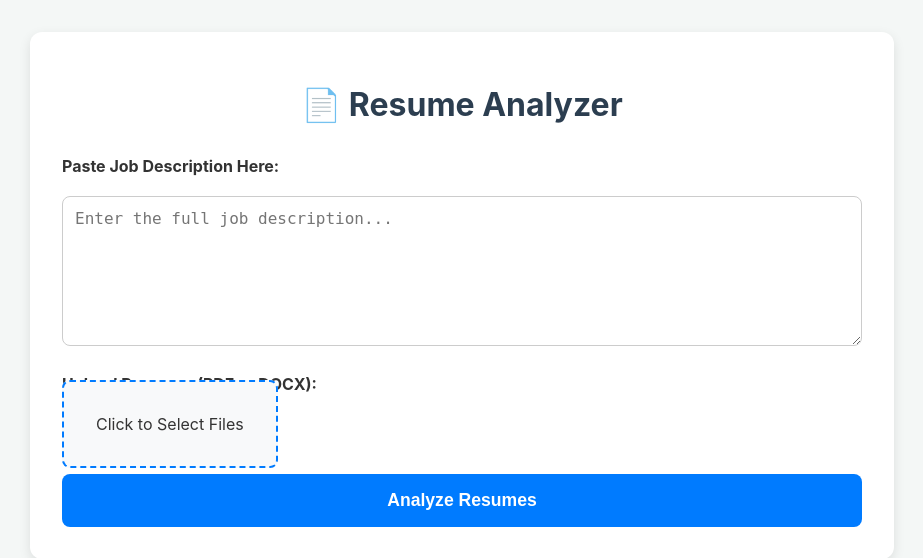
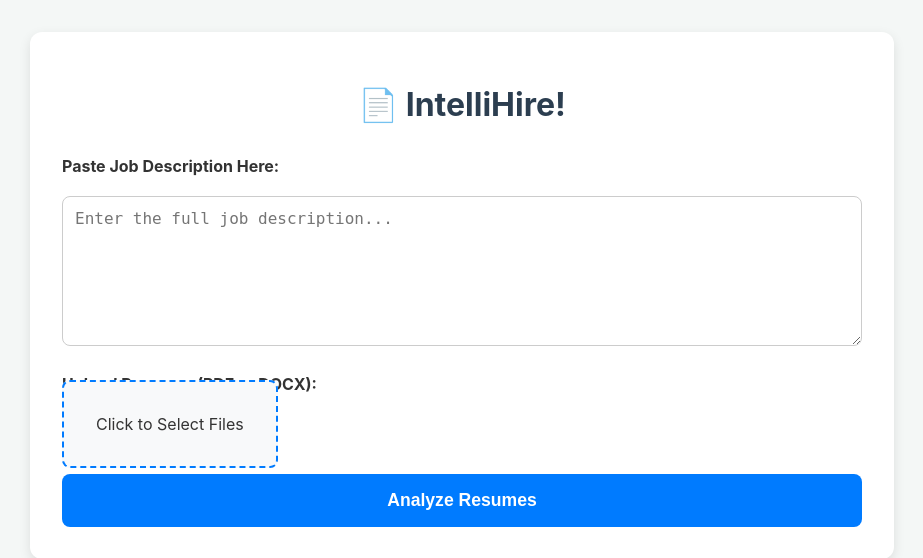
Before and after one commit to SGgda/Resume-Analyzer-and-Fake-Job-detector, a Flask app: page / in a window 1280 px wide. Shown: the top 558 px of the page, without its empty margins (178-1101 px from the left). Run offline with Flask 3, Linux system fonts and the light colour scheme.

Commit message:
Made changes in the frontend

```diff
--- a/templates/index.html
+++ b/templates/index.html
@@ -3,7 +3,7 @@
 <head>
     <meta charset="UTF-8">
     <meta name="viewport" content="width=device-width, initial-scale=1.0">
-    <title>Resume Analyzer</title>
+    <title>IntelliHire!</title>
     <style>
         body { font-family: -apple-system, BlinkMacSystemFont, "Segoe UI", Roboto, "Helvetica Neue", Arial, sans-serif; background-color: #f4f7f6; color: #333; margin: 0; padding: 2rem; display: flex; justify-content: center; }
         .container { width: 100%; max-width: 800px; background-color: #ffffff; padding: 2rem; border-radius: 12px; box-shadow: 0 4px 12px rgba(0, 0, 0, 0.1); }
@@ -25,7 +25,7 @@
 </head>
 <body>
     <div class="container">
-        <h1>📄 Resume Analyzer</h1>
+        <h1>📄 IntelliHire!</h1>
         <form action="/" method="POST" enctype="multipart/form-data">
             <div>
                 <label for="job_description"><strong>Paste Job Description Here:</strong></label><br><br>
```
